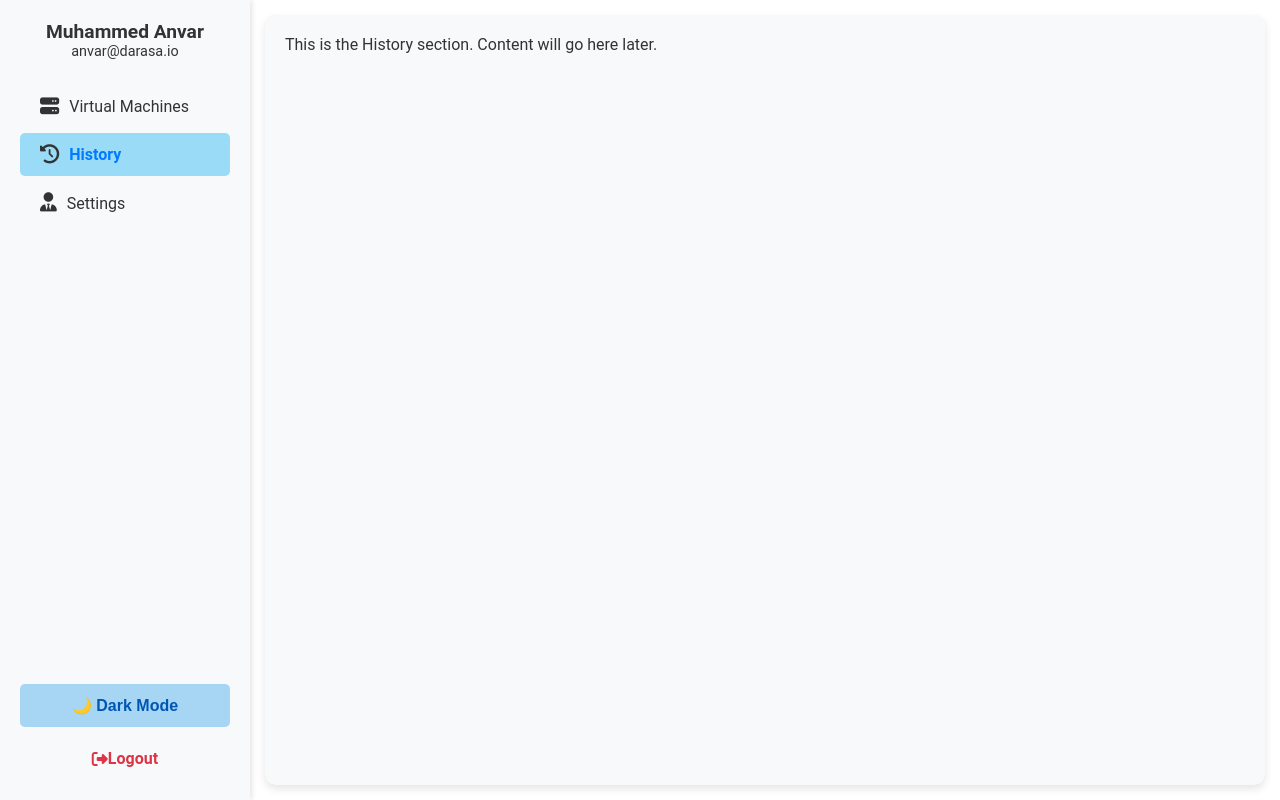
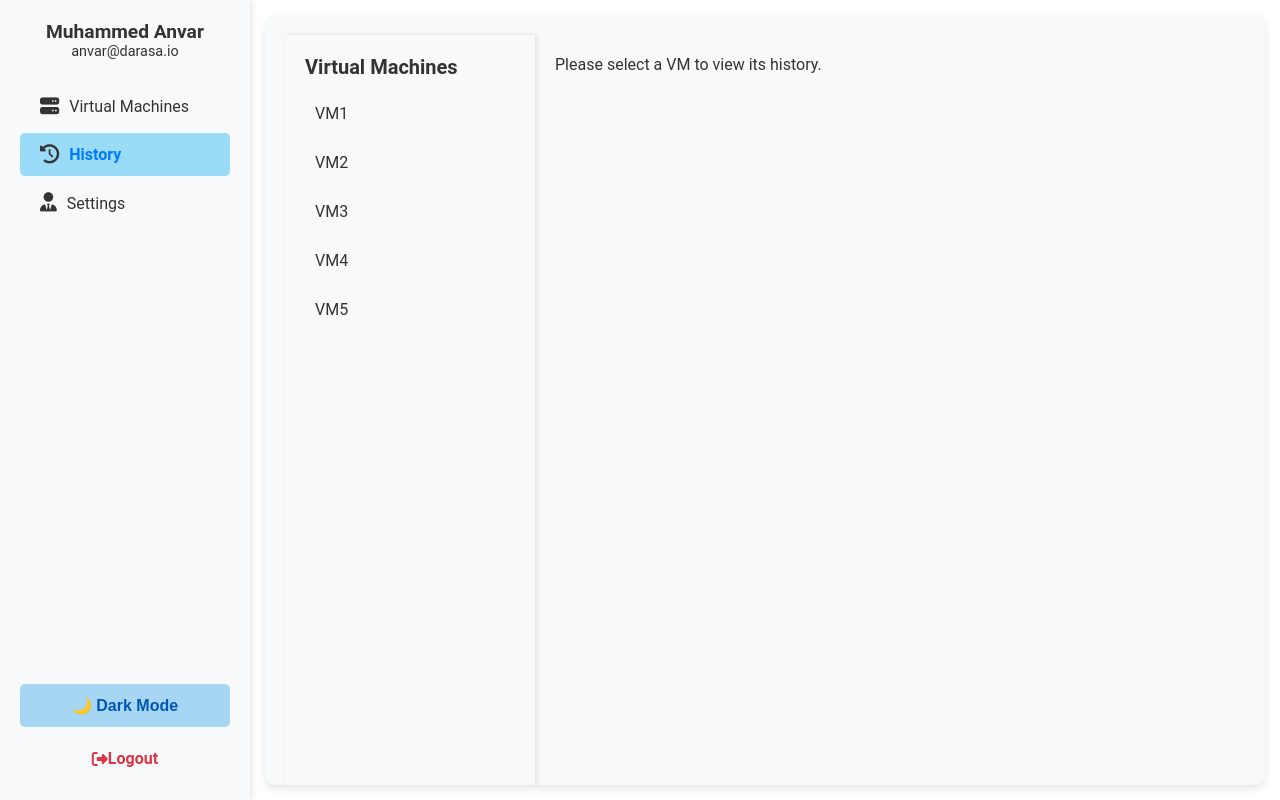
Before and after one commit to sujilagapi/vm-user-management-app, a React (Create React App) app in the folder frontend/: page /dashboard in a window 1280 px wide. Both pictures are taken after a click on the item "History". Built offline with nearby package versions, Linux system fonts and the light colour scheme.

Commit message:
Added history view

```diff
--- a/frontend/src/components/Dashboard.js
+++ b/frontend/src/components/Dashboard.js
@@ -4,6 +4,7 @@ import VMList from "./VMList";
 import { ThemeContext } from "../contexts/ThemeContext";
 import "./Dashboard.css";
 import {useNavigate} from "react-router-dom";
+import VMHistory from "./VMHistory";
 
 function Dashboard() {
     const [selected, setSelected] = useState("vms"); // Track selected section
@@ -23,11 +24,9 @@ function Dashboard() {
                         {(() => {
                             switch (activeMenu) {
                                 case 'Virtual Machines':
-                                    return (
-                                        <>
-                                            <VMList/>
-                                        </>
-                                    );
+                                    return (<VMList/>);
+                                case 'History':
+                                    return (<VMHistory/>);
                                 default:
                                     return <p>This is the {activeMenu} section. Content will go here later.</p>;
                             }
--- /dev/null
+++ b/frontend/src/components/VMHistory.css
@@ -0,0 +1,87 @@
+/* Container for VMHistory */
+.vm-history-container {
+    display: flex;
+    height: 100vh;
+    box-sizing: border-box;
+}
+
+/* Sidebar Styling */
+.vm-sidebar {
+    width: 250px;
+    background-color: var(--secondary-bg-color);
+    color: var(--primary-text-color);
+    padding: 20px;
+    box-shadow: 2px 0 5px rgba(0, 0, 0, 0.1);
+    overflow-y: auto;
+}
+
+.vm-sidebar h3 {
+    font-size: 20px;
+    margin-bottom: 15px;
+    font-weight: bold;
+}
+
+.vm-list {
+    list-style: none;
+    padding: 0;
+    margin: 0;
+}
+
+.vm-list li {
+    padding: 10px;
+    margin-bottom: 10px;
+    border-radius: 5px;
+    cursor: pointer;
+    transition: background-color 0.3s ease, color 0.3s ease;
+    color: var(--primary-text-color);
+}
+
+.vm-list li.active {
+    background-color: var(--highlight-color);
+    color: #fff;
+}
+
+.vm-list li:hover {
+    background-color: var(--highlight-color-light);
+    color: #fff;
+}
+
+/* History Section Styling */
+.vm-history {
+    flex: 1;
+    padding: 20px;
+    overflow-y: auto;
+}
+
+.vm-history h3 {
+    font-size: 22px;
+    margin-bottom: 15px;
+    font-weight: bold;
+    color: var(--primary-text-color);
+}
+
+.history-list {
+    list-style: none;
+    padding: 0;
+    margin: 0;
+}
+
+.history-item {
+    background-color: var(--secondary-bg-color);
+    border-radius: 10px;
+    padding: 15px;
+    margin-bottom: 15px;
+    box-shadow: 0 4px 10px rgba(0, 0, 0, 0.1);
+    transition: transform 0.3s ease, box-shadow 0.3s ease;
+}
+
+.history-item:hover {
+    transform: translateY(-3px);
+    box-shadow: 0 6px 12px rgba(0, 0, 0, 0.15);
+}
+
+.history-item p {
+    margin: 5px 0;
+    font-size: 16px;
+    color: var(--primary-text-color);
+}
--- /dev/null
+++ b/frontend/src/components/VMHistory.js
@@ -0,0 +1,111 @@
+import React, { useState } from "react";
+import "./VMHistory.css";
+
+const VMHistory = () => {
+    const vmList = [
+        { id: 1, name: "VM1" },
+        { id: 2, name: "VM2" },
+        { id: 3, name: "VM3" },
+        { id: 4, name: "VM4" },
+        { id: 5, name: "VM5" },
+    ];
+
+    const vmHistoryData = {
+        VM1: [
+            {
+                user: "Alice",
+                startTime: "2024-12-01 10:00 AM",
+                endTime: "2024-12-01 12:00 PM",
+                instance: "macos145_m5_12",
+                connection: "Rust Desk",
+            },
+            {
+                user: "Bob",
+                startTime: "2024-12-02 02:00 PM",
+                endTime: "2024-12-02 04:00 PM",
+                instance: "macos145_m5_12",
+                connection: "Jump Desk",
+            },
+        ],
+        VM2: [
+            {
+                user: "John",
+                startTime: "2024-12-03 09:00 AM",
+                endTime: "2024-12-03 11:00 AM",
+                instance: "ubuntu_server_02",
+                connection: "Rust Desk",
+            },
+        ],
+        VM3: [],
+        VM4: [
+            {
+                user: "Sophia",
+                startTime: "2024-12-04 01:00 PM",
+                endTime: "2024-12-04 03:00 PM",
+                instance: "linux_server_04",
+                connection: "Rust Desk",
+            },
+        ],
+        VM5: [],
+    };
+
+    const [selectedVM, setSelectedVM] = useState(null);
+
+    return (
+        <div className="vm-history-container">
+            {/* Sidebar */}
+            <div className="vm-sidebar">
+                <h3>Virtual Machines</h3>
+                <ul className="vm-list">
+                    {vmList.map((vm) => (
+                        <li
+                            key={vm.id}
+                            className={selectedVM === vm.name ? "active" : ""}
+                            onClick={() => setSelectedVM(vm.name)}
+                        >
+                            {vm.name}
+                        </li>
+                    ))}
+                </ul>
+            </div>
+
+            {/* History Section */}
+            <div className="vm-history">
+                {selectedVM ? (
+                    <>
+                        <h3>History for {selectedVM}</h3>
+                        <ul className="history-list">
+                            {vmHistoryData[selectedVM] && vmHistoryData[selectedVM].length > 0 ? (
+                                vmHistoryData[selectedVM].map((entry, index) => (
+                                    <li key={index} className="history-item">
+                                        <p>
+                                            <strong>User:</strong> {entry.user}
+                                        </p>
+                                        <p>
+                                            <strong>Start Time:</strong> {entry.startTime}
+                                        </p>
+                                        <p>
+                                            <strong>End Time:</strong> {entry.endTime}
+                                        </p>
+                                        <p>
+                                            <strong>Instance:</strong> {entry.instance}
+                                        </p>
+                                        <p>
+                                            <strong>Connection:</strong> {entry.connection}
+                                        </p>
+                                    </li>
+                                ))
+                            ) : (
+                                <p>No history available for {selectedVM}</p>
+                            )}
+                        </ul>
+                    </>
+                ) : (
+                    <p>Please select a VM to view its history.</p>
+                )}
+            </div>
+        </div>
+    );
+};
+
+export default VMHistory;
```
